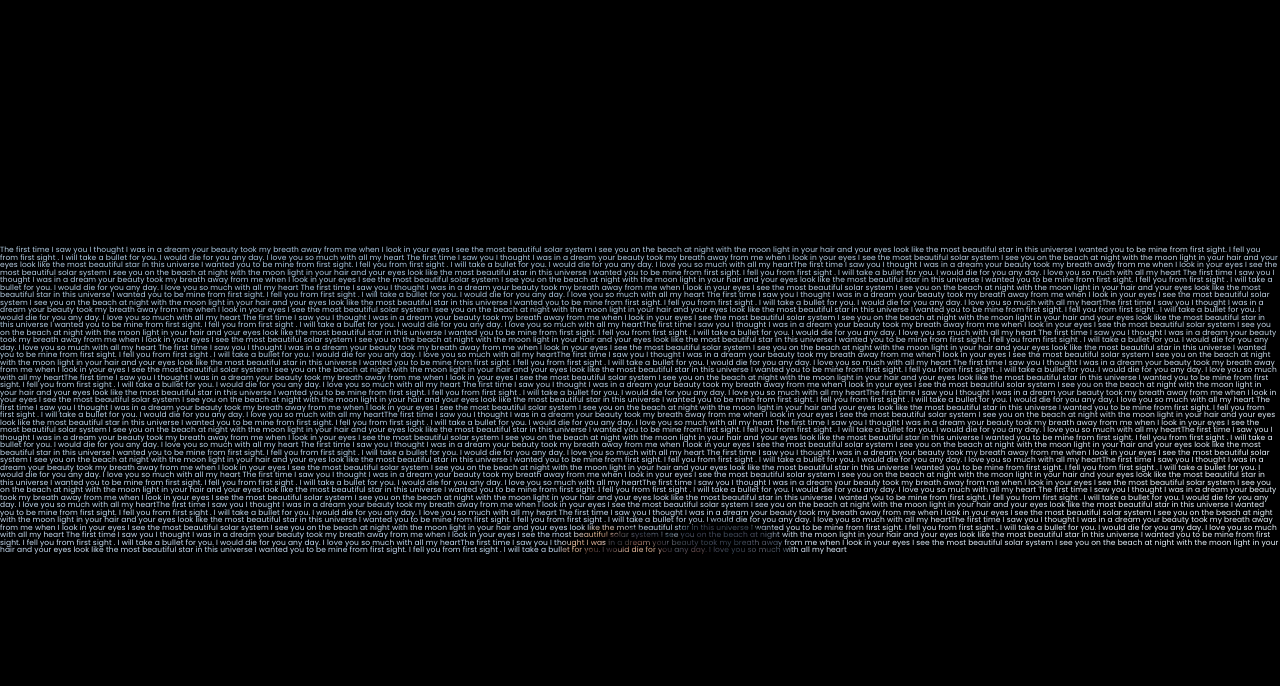
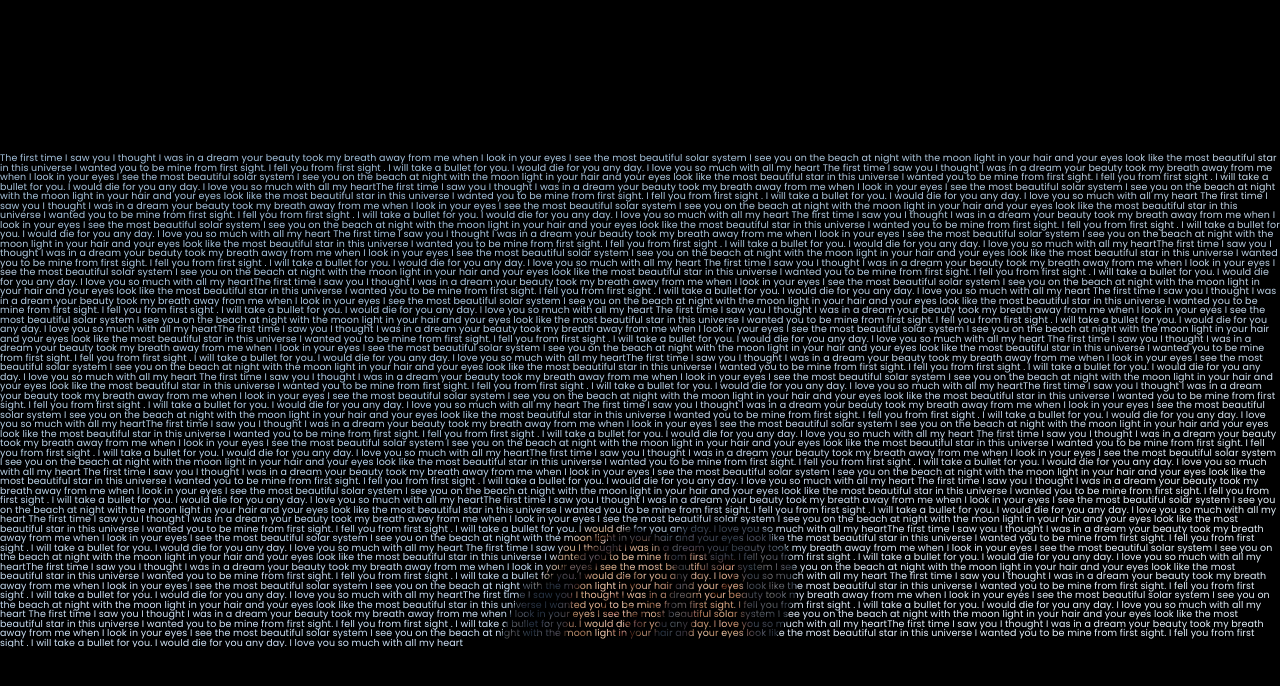
Before and after one commit to kaii-commits/check-this, a plain HTML site: page index.html in a window 1280 px wide. Drawn offline with Linux system fonts and the light colour scheme.

Commit message:
styles.css

```diff
--- a/styles.css
+++ b/styles.css
@@ -12,8 +12,8 @@ body {
 }
 
 p{
-    font-size: 7.5px;
-    line-height: 7.5px;
+    font-size: 9.5px;
+    line-height: 9.5px;
     background: url(IMG_20231001_202318_690.jpg);
     background-attachment: fixed;
     -webkit-background-clip: text;
```
